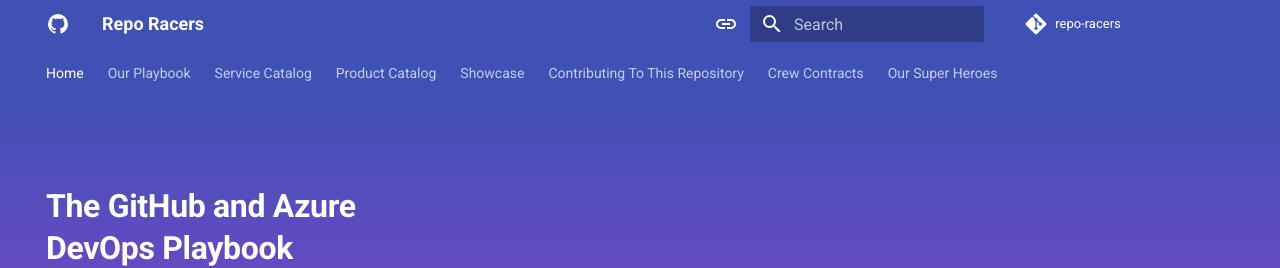
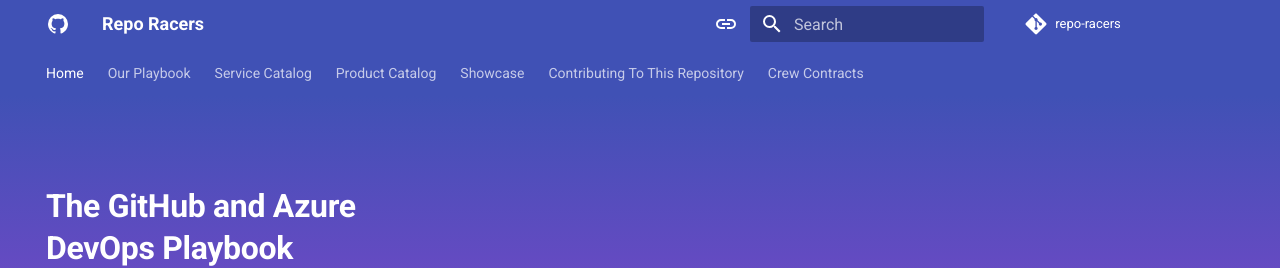
Before and after one commit to repo-racers/repo-racers, an MkDocs documentation site: the page built from docs/index.md, in a window 1280 px wide. Shown: the top 268 px of the page. Built offline with MkDocs 1.6.1 and Material for MkDocs 9.7.7, drawn with Linux system fonts in a browser that asks for light colours; comment, search, counter and statistics services are not loaded.

Commit message:
move heroes

```diff
--- a/mkdocs.yml
+++ b/mkdocs.yml
@@ -362,5 +362,4 @@
       - '12 Factor App Checklist': 'crew_contracts/12_factor_app_checklist.md'
       - 'Azure Deployment Checklist': 'crew_contracts/azure_deployment_checklist.md'
       - 'Code of Conduct': 'crew_contracts/code_of_conduct.md'
-  - Our Super Heroes:
       - 'Our Super Heroes': 'our_heroes/our_super_heroes.md'
```
